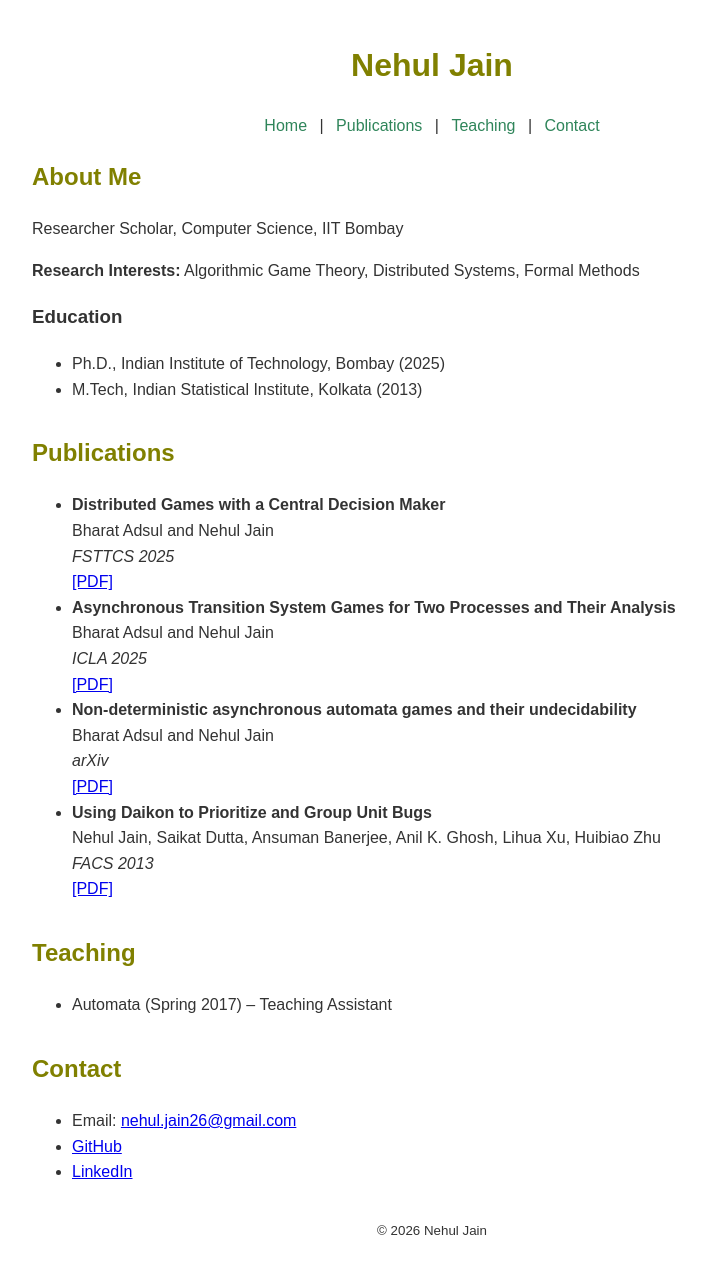
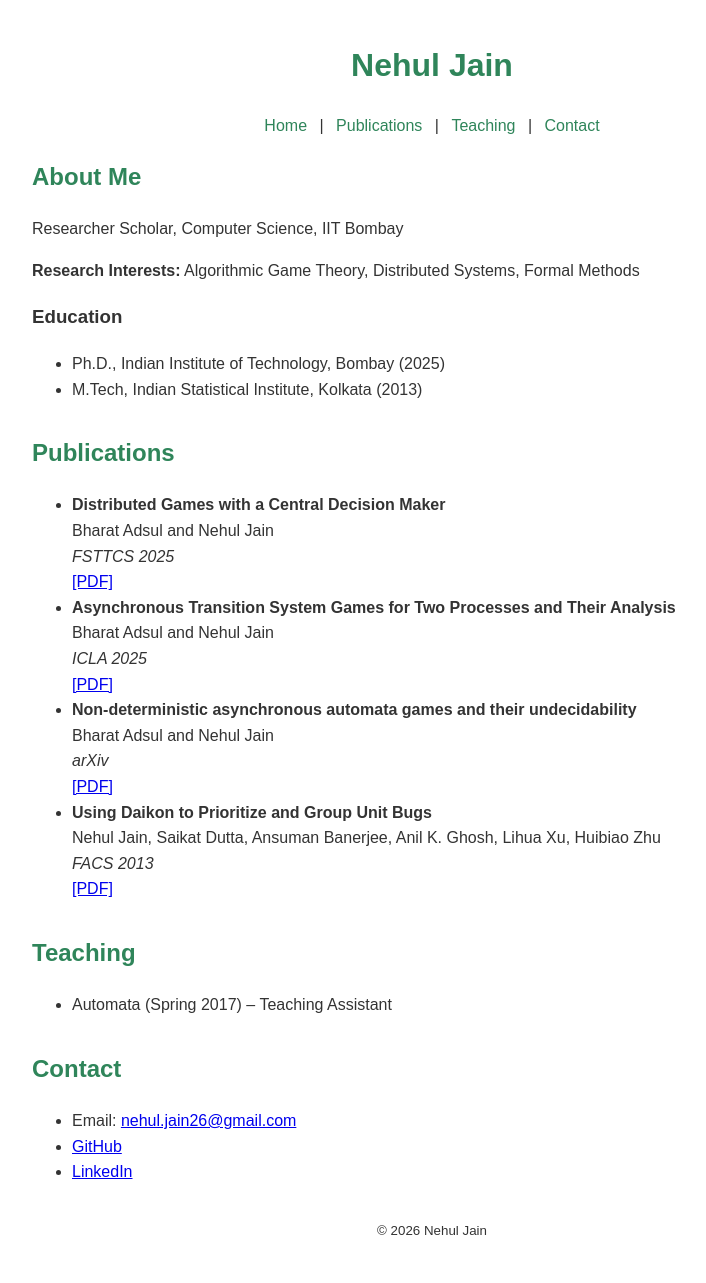
Before and after one commit to nehuljain26/nehuljain26.github.io, a Jekyll site: the page built from index.md, in a window 1280 px wide. Shown: the whole page, without its empty margins (208-914 px from the left). Built offline with Jekyll 4.4.1, drawn with Linux system fonts in a browser that asks for light colours.

Commit message:
Update style.css

```diff
--- a/assets/style.css
+++ b/assets/style.css
@@ -9,7 +9,7 @@ header, footer {
   text-align: center;
 }
 h1, h2 {
-  color: #808000;
+  color: #2F855A;
 }
 nav a {
   margin: 0 8px;
```
